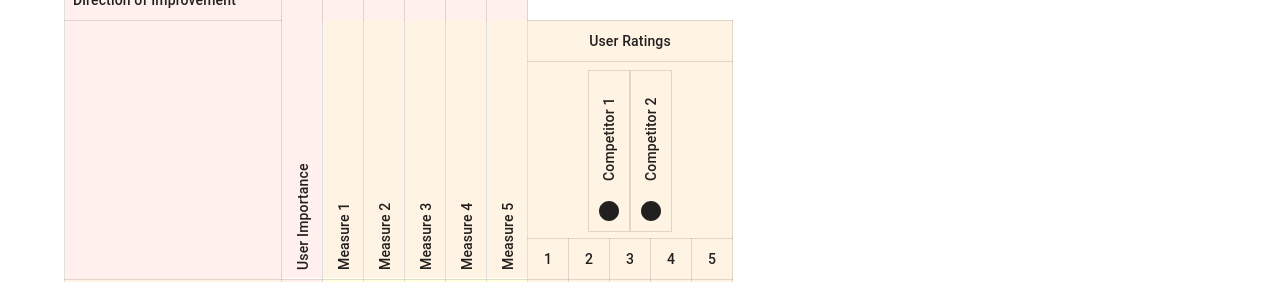
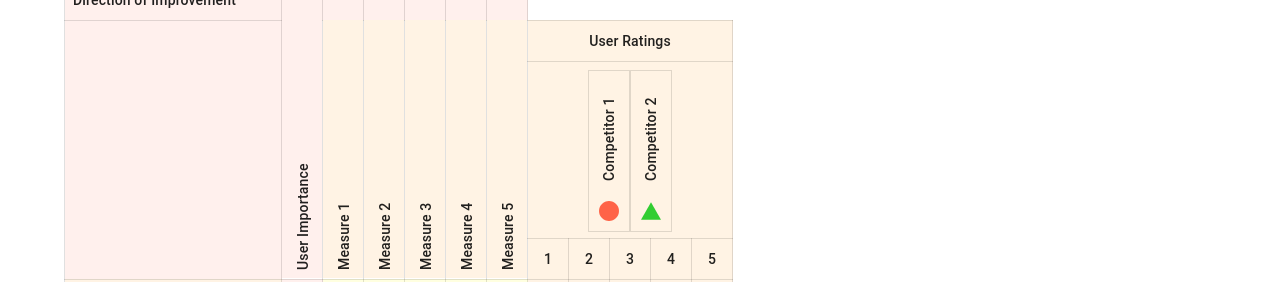
Before and after one commit to Baziak/artihoq, a React (Create React App) app: page / in a window 1280 px wide. Shown: the part 204-486 px from the top of the page. Built offline with nearby package versions, Linux system fonts and the light colour scheme.

Commit message:
feat: add different icons for different competitors

```diff
--- a/src/Hoq/HoqCompetitorCell.tsx
+++ b/src/Hoq/HoqCompetitorCell.tsx
@@ -3,8 +3,14 @@ import { Box, ButtonGroup, IconButton, Paper, Popper } from "@mui/material";
 import { Delete as DeleteIcon, Add as AddIcon } from "@mui/icons-material";
 import { Competitor } from "./QfdState";
 import VerticalInputField from "./Inputs/VerticalInputField";
-import { cellStyling, highlightColor } from "./styles";
+import { cellStyling, highlightColor, competitorColors } from "./styles";
 import CircleIcon from '@mui/icons-material/Circle';
+import StarIcon from '@mui/icons-material/Star';
+import SquareIcon from '@mui/icons-material/Square';
+import PentagonIcon from '@mui/icons-material/Pentagon';
+import FilledTriangleIcon from "./Inputs/FilledTriangleIcon";
+
+const competitorIcons = [<CircleIcon />, <FilledTriangleIcon />, <SquareIcon />, <PentagonIcon />, <StarIcon />];
 
 const competitorCellStyling = {
   ...cellStyling,
@@ -21,6 +27,7 @@ interface HoqCompetitorCellProps {
   onRemoveCompetitor: () => void;
   sx?: any;
   canAddMore?: boolean;
+  iconIndex: number;
 }
 
 const HoqCompetitorCell = ({
@@ -30,6 +37,7 @@ const HoqCompetitorCell = ({
   onRemoveCompetitor,
   sx,
   canAddMore = true,
+  iconIndex,
 }: HoqCompetitorCellProps) => {
   const [hoverBarAnchorEl, setHoverBarAnchorEl] = React.useState<null | HTMLElement>(null);
 
@@ -49,10 +57,13 @@ const HoqCompetitorCell = ({
     onRemoveCompetitor();
   };
 
+  const SelectedIcon = competitorIcons[iconIndex % competitorIcons.length];
+  const iconColor = competitorColors[iconIndex % competitorColors.length];
+
   return (
     <Box sx={{ ...competitorCellStyling, ...sx, display: 'flex', alignItems: 'center' }}
         onMouseOver={handleHoverToolbarOpen} onMouseLeave={handleHoverToolbarClose}>
-      <CircleIcon />
+      {React.cloneElement(SelectedIcon, { sx: { color: iconColor, transform: 'rotate(180deg)' } })}
       <VerticalInputField sx={{ height: "120px", textAlign: "center" }} value={competitor.name} onChange={(newValue) => onChange(newValue)} />
       <Popper
         open={Boolean(hoverBarAnchorEl)}
--- a/src/Hoq/HoqHead.tsx
+++ b/src/Hoq/HoqHead.tsx
@@ -111,6 +111,7 @@ const HoqHead = ({
                     competitor={competitor}
                     onChange={(newValue) => setCompetitorValue(index, newValue)}
                     onAddCompetitor={() => addCompetitorAt(index + 1)}
+                    iconIndex={index}
                     canAddMore={qfdState.competitors.length < MAX_COMPETITORS}
                     onRemoveCompetitor={() => removeCompetitorAt(index)}
                   />
--- /dev/null
+++ b/src/Hoq/Inputs/FilledTriangleIcon.tsx
@@ -0,0 +1,12 @@
+import React from 'react';
+import { SvgIcon, SvgIconProps } from '@mui/material';
+
+const FilledTriangleIcon = (props: SvgIconProps) => {
+  return (
+    <SvgIcon {...props} viewBox="0 0 24 24">
+      <path d="M12 3.3 L2 20.7 L22 20.7 Z" />
+    </SvgIcon>
+  );
+};
+
+export default FilledTriangleIcon;
--- a/src/Hoq/styles.ts
+++ b/src/Hoq/styles.ts
@@ -29,3 +29,11 @@ export const focusColor = {
 export const baseColor = {
   backgroundColor: "#FFF0ED",
 }
+
+export const competitorColors = [
+  '#FF6347', // Tomato
+  '#32CD32', // LimeGreen
+  '#4682B4', // SteelBlue
+  '#DA70D6', // Orchid
+  '#FFD700', // Gold
+];
```
